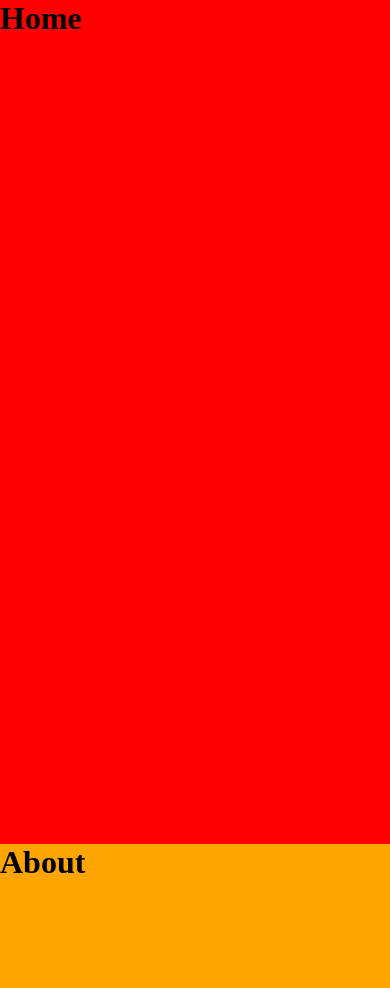
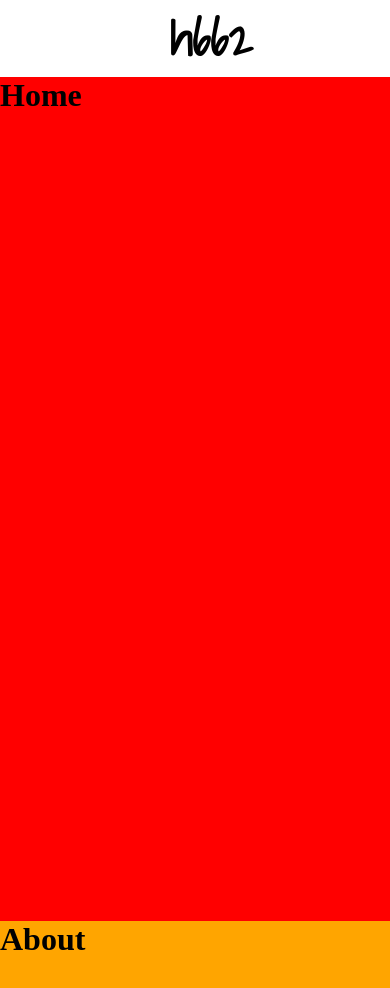
Before and after one commit to h6622/react-portfolio-page, a React (Create React App) app: page / in a window 390 px wide. Shown: the top 988 px of the page. Built offline with nearby package versions, Linux system fonts and the light colour scheme.

Commit message:
MODIFY responsiveNabvar

```diff
--- a/src/App.js
+++ b/src/App.js
@@ -1,6 +1,6 @@
 import React from "react";
 import { createGlobalStyle } from "styled-components";
-import Navigation from "./Navigation";
+import Navbar from "./components/nav/Navbar";
 import Contents from "./Contents";
 
 const GlobalStyle = createGlobalStyle`
@@ -15,7 +15,7 @@ const App = () => {
   return (
     <>
       <GlobalStyle />
-      <Navigation />
+      <Navbar />
       <Contents id="Home" color="red" />
       <Contents id="About" color="orange" />
       <Contents id="Skill" color="yellow" />
--- a/src/Navigation.js
+++ b/src/components/nav/Navbar.js
@@ -13,7 +13,10 @@ const Nav = styled.nav`
   top: 0;
   font-family: "Shadows Into Light", cursive;
   @media (max-width: 768px) {
-    display: none;
+    justify-content: center;
+    ul {
+      display: none;
+    }
   }
   h1 {
     font-size: 3em;
@@ -46,7 +49,7 @@ const navLinks = sections.map(section => {
   );
 });
 
-const Navigation = () => {
+const Navbar = () => {
   return (
     <>
       <Nav>
@@ -57,4 +60,4 @@ const Navigation = () => {
   );
 };
 
-export default Navigation;
+export default Navbar;
```
Also changed, not shown: 1 other file (tests, documents, lock files or other folders).
